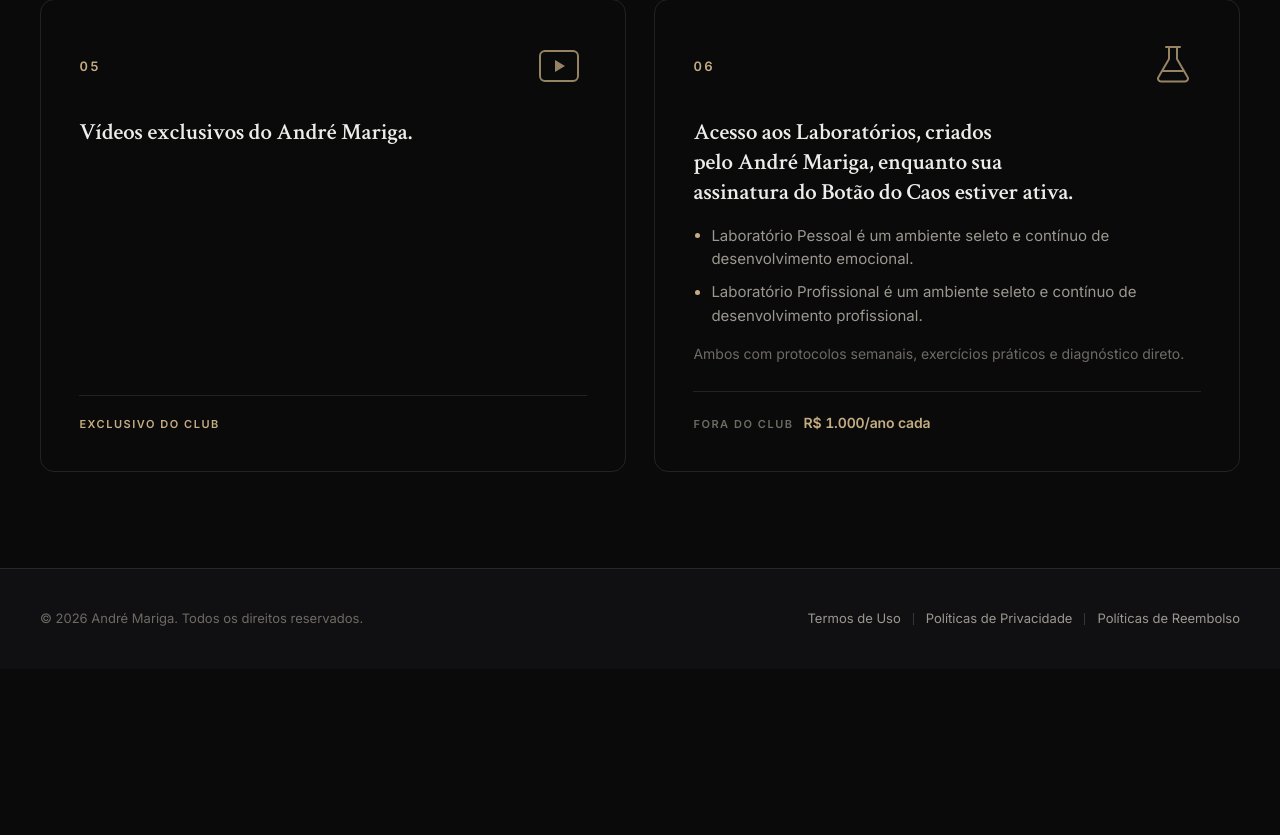
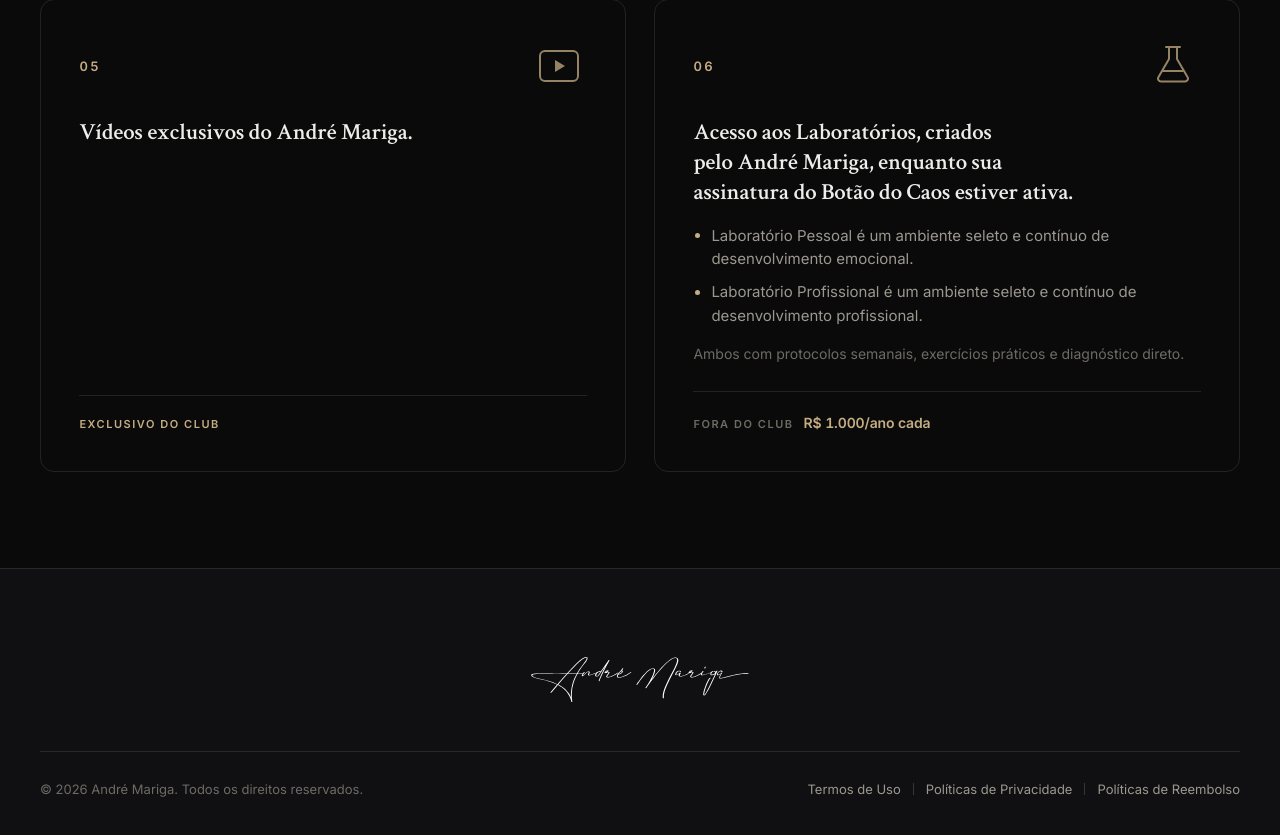
Before and after one commit to oDanilloDantas/chaos-button, a Next.js app: page / in a window 1280 px wide. Shown: the part 1930-2765 px from the top of the page. Before the commit the page ends 2599 px from the top, so only its background shows below. Built offline with nearby package versions, Linux system fonts and the light colour scheme; no server answers.

Commit message:
feat(design): rework the footer around André's signature
Close the page with André's signature as a personal sign-off, over a
hairline and a composed copyright / legal row, replacing the flat strip.

```diff
--- a/src/components/Footer/Footer.module.css
+++ b/src/components/Footer/Footer.module.css
@@ -1,17 +1,41 @@
 .footer {
-  padding: 40px 24px;
+  padding: clamp(72px, 11vh, 104px) 24px clamp(36px, 5vh, 52px);
   border-top: 1px solid var(--border);
   background: var(--bg-elevated);
 }
 
 .inner {
   display: flex;
+  flex-direction: column;
+  align-items: center;
+  max-width: var(--maxw);
+  margin: 0 auto;
+}
+
+/* André's signature — a personal sign-off closing the page. */
+.signature {
+  display: block;
+  width: clamp(180px, 34vw, 220px);
+  aspect-ratio: 50.37 / 10.42;
+  background-color: #fff;
+  -webkit-mask: url(/assinatura-andre-mariga.svg) center / contain no-repeat;
+  mask: url(/assinatura-andre-mariga.svg) center / contain no-repeat;
+}
+
+.divider {
+  width: 100%;
+  height: 1px;
+  background: var(--border);
+  margin: clamp(40px, 6vh, 56px) 0 28px;
+}
+
+.meta {
+  display: flex;
   flex-wrap: wrap;
   align-items: center;
   justify-content: space-between;
   gap: 16px;
-  max-width: var(--maxw);
-  margin: 0 auto;
+  width: 100%;
 }
 
 .copy {
@@ -47,3 +71,11 @@
 .link:hover {
   color: var(--accent);
 }
+
+@media (max-width: 560px) {
+  .meta {
+    flex-direction: column;
+    gap: 16px;
+    text-align: center;
+  }
+}
--- a/src/components/Footer/Footer.tsx
+++ b/src/components/Footer/Footer.tsx
@@ -13,6 +13,11 @@
   return (
     <footer className={styles.footer}>
       <div className={styles.inner}>
+        <span className={styles.signature} role="img" aria-label="André Mariga" />
+
+        <span className={styles.divider} aria-hidden="true" />
+
+        <div className={styles.meta}>
           <p className={styles.copy}>© {year} André Mariga. Todos os direitos reservados.</p>
           <nav className={styles.links} aria-label="Links legais">
             {LEGAL_LINKS.map((link, i) => (
@@ -25,6 +30,7 @@
             ))}
           </nav>
         </div>
+      </div>
     </footer>
   );
 }
```
Also changed, not shown: public/assinatura-andre-mariga.svg (added). Lines whose indentation alone changed are shown as unchanged.
